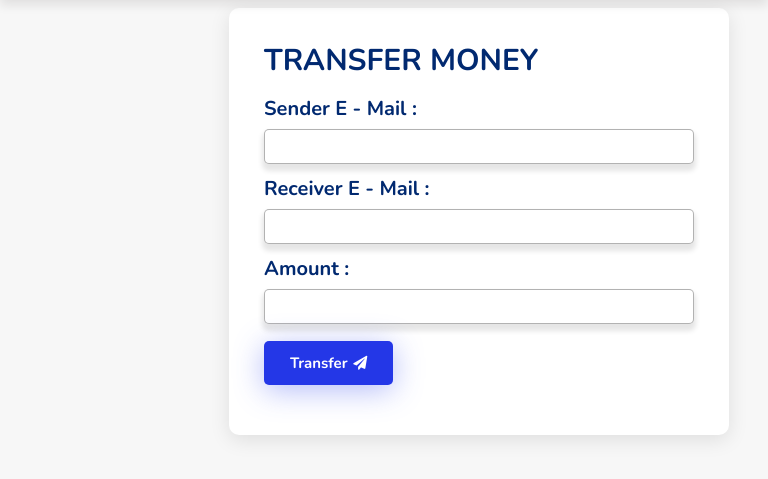
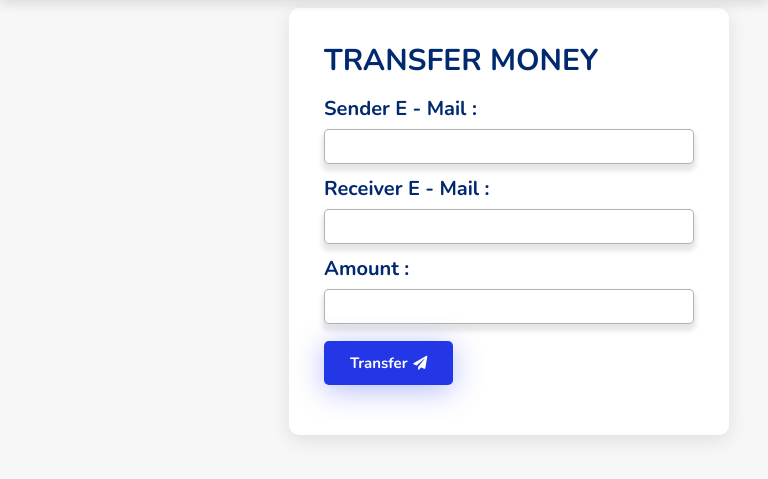
Before and after one commit to khushbuu01/basic_banking_system, a Django app: page /transfer/ in a window 768 px wide. Shown: the part 72-551 px from the top of the page. Run offline with Django 3.2, Linux system fonts and the light colour scheme; some libraries are stand-ins or nearby versions.

Commit message:
transfer

```diff
--- a/templates/customerdetails.html
+++ b/templates/customerdetails.html
@@ -52,7 +52,7 @@ span{
 }
 @media screen and (max-width: 1000px) and (min-width: 450px){
   .card {
-    width: 450px;
+    width: 440px;
     margin-top: 6rem;
   }
 }
--- a/templates/transfer.html
+++ b/templates/transfer.html
@@ -88,7 +88,7 @@ input{
 }
 @media screen and (max-width: 1000px) and (min-width: 450px){
   .card {
-    width: 500px;
+    width: 440px;
     margin-top: 5rem;
   }
 }
```
